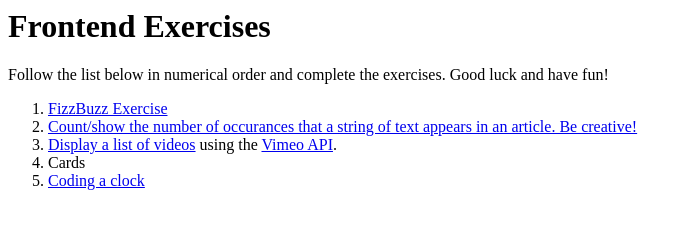
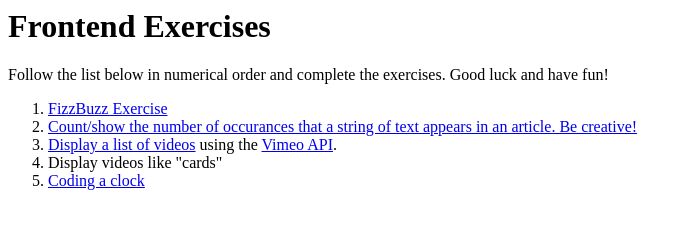
Before and after one commit to ajaysunarthi/AngularTest, a website: page app/views/index.html in a window 1280 px wide. Shown: the whole page, without its empty margins (0-691 px from the left). Drawn offline with Linux system fonts and the light colour scheme.

Commit message:
- Fix unit test for FizzBuzz - Improve exercide list

```diff
--- a/app/views/index.html
+++ b/app/views/index.html
@@ -12,7 +12,7 @@
         using the <a href="https://developer.vimeo.com/api/endpoints/">Vimeo API</a>.
     </li>
     <li>
-        Cards
+        Display videos like "cards"
     </li>
     <li>
         <a href="/#/clock">Coding a clock</a>
```
Also changed, not shown: test/unit/controllers/FizzBuzzControllerSpec.js (+2 -6 lines), readme.md.
